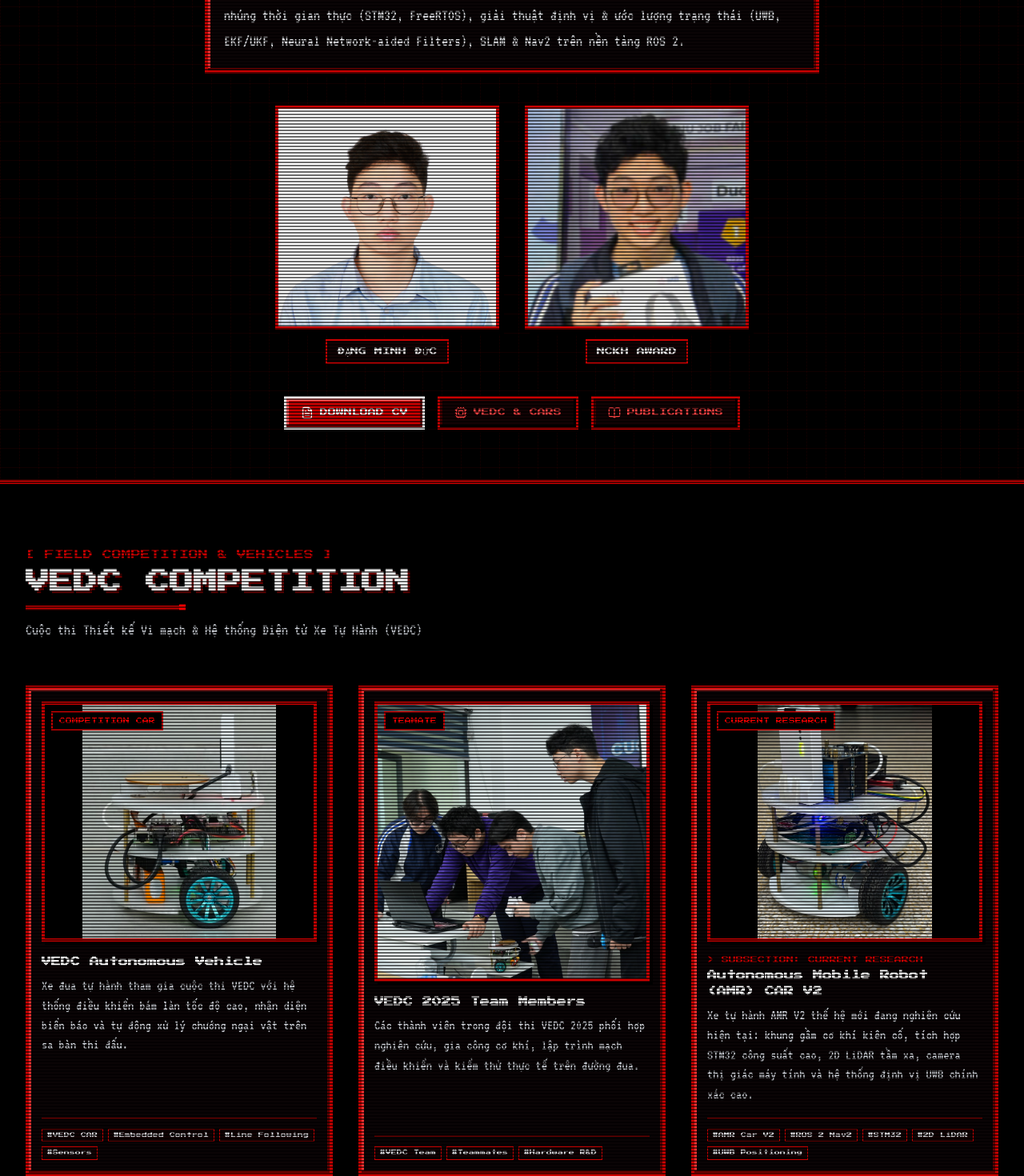
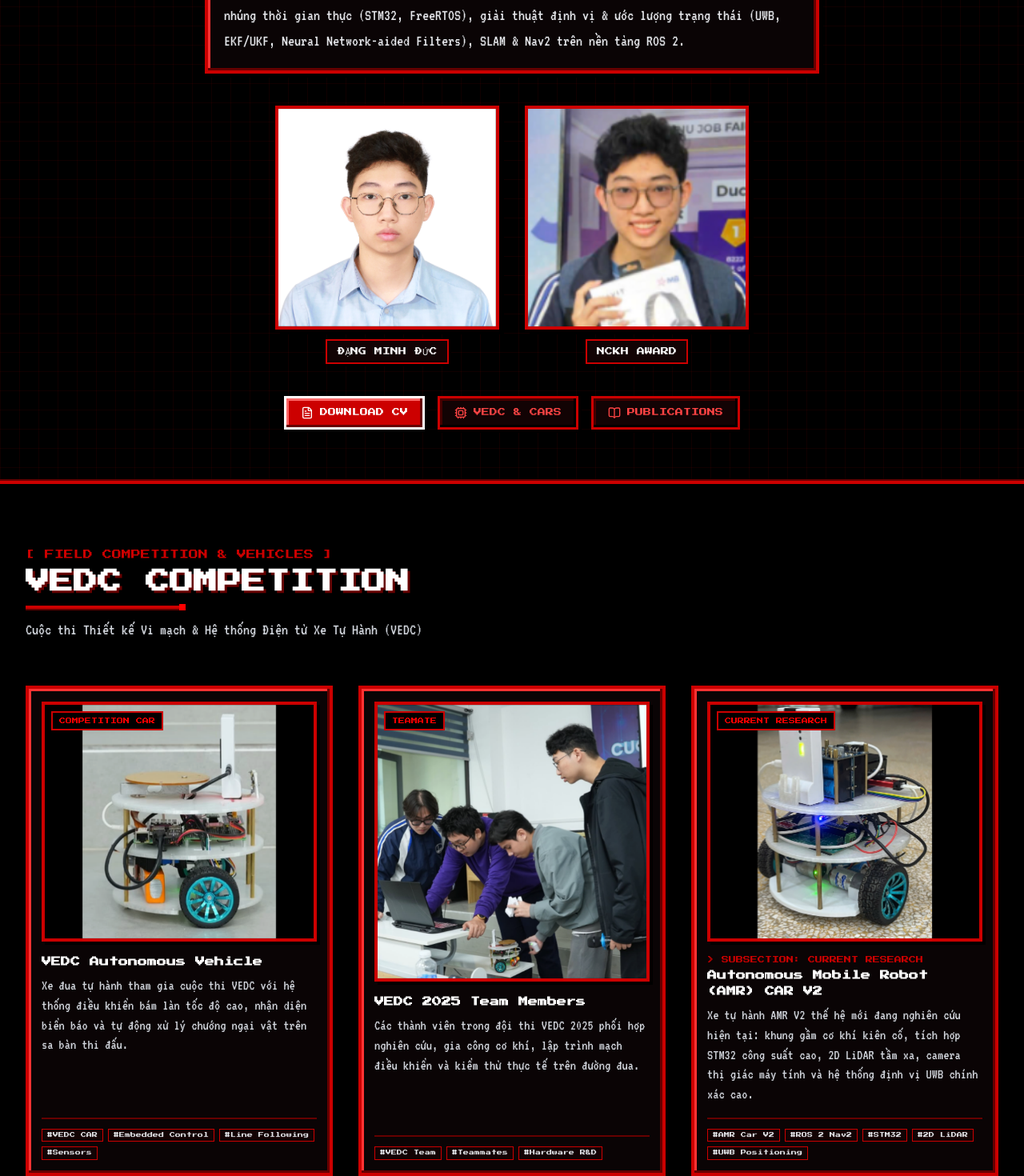
Before and after one commit to leonas-kratos/leonas-kratos.github.io, a Next.js app: page / in a window 1280 px wide. Shown: the part 400-1870 px from the top of the page at 80% size. Built offline with nearby package versions, Linux system fonts and the light colour scheme.

Commit message:
fix: remove all image degradation filters and scanline overlays so images render crisp and clean

```diff
--- a/src/app/globals.css
+++ b/src/app/globals.css
@@ -16,7 +16,15 @@ body {
   overflow-x: hidden;
 }
 
-/* Retro Pixel Background Grid */
+/* Ensure ALL images display normally and sharp without ANY degradation or pixelation filter */
+img {
+  image-rendering: auto !important;
+  filter: none !important;
+  -webkit-filter: none !important;
+  backface-visibility: hidden;
+}
+
+/* Retro Pixel Background Grid (Applies only to background, never affecting images) */
 .pixel-bg-grid {
   background-image:
     linear-gradient(to right, rgba(204, 0, 0, 0.08) 1px, transparent 1px),
@@ -24,28 +32,16 @@ body {
   background-size: 24px 24px;
 }
 
-/* CRT Scanline Effect */
-.scanlines {
-  position: relative;
-}
-.scanlines::before {
-  content: "";
-  position: absolute;
-  top: 0; left: 0; right: 0; bottom: 0;
-  background: linear-gradient(rgba(18, 16, 16, 0) 50%, rgba(0, 0, 0, 0.35) 50%);
-  background-size: 100% 4px;
-  z-index: 30;
-  pointer-events: none;
-}
-
-/* Pixel Card Containers with 4px Red Border */
+/* Pixel Card Containers with 4px Red Border (NO border-radius, pure sharp corners) */
 .pixel-card {
   background-color: #0a0405;
   border: 4px solid #CC0000;
+  border-radius: 0px !important;
   box-shadow:
     inset -3px -3px 0px 0px #660000,
     inset 3px 3px 0px 0px #FF3333,
     5px 5px 0px 0px #000000;
+  transition: none !important; /* Instant color snap, no smoothing */
 }
 
 .pixel-card:hover {
@@ -56,7 +52,7 @@ body {
     6px 6px 0px 0px #CC0000;
 }
 
-/* Pixel Buttons */
+/* Pixel Buttons (Instant hover snap, blocky shape, 4px shadow) */
 .pixel-btn-red {
   display: inline-flex;
   align-items: center;
@@ -68,12 +64,13 @@ body {
   background-color: #CC0000;
   color: #ffffff;
   border: 3px solid #ffffff;
+  border-radius: 0px !important;
   box-shadow:
     inset -3px -3px 0px 0px #660000,
     inset 3px 3px 0px 0px #FF6666,
     4px 4px 0px 0px #000000;
   cursor: pointer;
-  transition: all 0.1s ease;
+  transition: none !important; /* Instant snap */
   text-decoration: none;
 }
 
@@ -105,12 +102,13 @@ body {
   background-color: #120304;
   color: #FF4444;
   border: 3px solid #CC0000;
+  border-radius: 0px !important;
   box-shadow:
     inset -3px -3px 0px 0px #000000,
     inset 3px 3px 0px 0px #440000,
     4px 4px 0px 0px #000000;
   cursor: pointer;
-  transition: all 0.1s ease;
+  transition: none !important; /* Instant snap */
   text-decoration: none;
 }
 
@@ -161,7 +159,7 @@ body {
 }
 
 /* ===================================================
-   STRICT IMAGE WRAPPER CLASSES (Fix stretching)
+   STRICT IMAGE WRAPPER CLASSES (NO DEGRADATION / NO FILTER)
    =================================================== */
 
 /* Car / Vehicle images (CAR, CAR V2) */
@@ -171,6 +169,7 @@ body {
   height: 300px;
   background: #000000;
   border: 4px solid #CC0000;
+  border-radius: 0px !important;
   overflow: hidden;
   margin: 0 auto;
   position: relative;
@@ -178,8 +177,11 @@ body {
 .car-image-wrapper img {
   width: 100% !important;
   height: 100% !important;
-  object-fit: contain !important;  /* contain = no crop, shows full car */
+  object-fit: contain !important;
   display: block !important;
+  image-rendering: auto !important;
+  filter: none !important;
+  transition: none !important;
 }
 
 /* Person / Group photos (teammate, lab, conference, presentation) */
@@ -188,9 +190,11 @@ body {
   max-width: 500px;
   height: 350px;
   border: 4px solid #CC0000;
+  border-radius: 0px !important;
   overflow: hidden;
   margin: 0 auto;
   position: relative;
+  background: #000000;
 }
 .photo-wrapper img {
   width: 100% !important;
@@ -198,6 +202,9 @@ body {
   object-fit: cover !important;
   object-position: center top !important;
   display: block !important;
+  image-rendering: auto !important;
+  filter: none !important;
+  transition: none !important;
 }
 
 /* Hero avatars (DangMinhDuc.png, prize.png) */
@@ -205,9 +212,11 @@ body {
   width: 280px;
   height: 280px;
   border: 4px solid #CC0000;
+  border-radius: 0px !important;
   overflow: hidden;
   flex-shrink: 0;
   position: relative;
+  background: #000000;
 }
 .avatar-wrapper img {
   width: 100% !important;
@@ -215,4 +224,7 @@ body {
   object-fit: cover !important;
   object-position: center top !important;
   display: block !important;
+  image-rendering: auto !important;
+  filter: none !important;
+  transition: none !important;
 }
--- a/src/app/layout.tsx
+++ b/src/app/layout.tsx
@@ -28,7 +28,7 @@ export default function RootLayout({
   return (
     <html lang="vi" className="scroll-smooth dark">
       <body
-        className={`${pressStart.variable} ${vt323.variable} antialiased bg-[#080305] text-[#f3f4f6] selection:bg-[#ff2a4b] selection:text-black scanlines min-h-screen`}
+        className={`${pressStart.variable} ${vt323.variable} antialiased bg-[#000000] text-[#f3f4f6] selection:bg-[#CC0000] selection:text-white min-h-screen`}
       >
         {children}
       </body>
--- a/src/app/page.tsx
+++ b/src/app/page.tsx
@@ -9,7 +9,7 @@ import ContactSection from "@/components/ContactSection";
 
 export default function Home() {
   return (
-    <div className="min-h-screen bg-[#000000] text-[#f3f4f6] scanlines">
+    <div className="min-h-screen bg-[#000000] text-[#f3f4f6]">
       <Navbar />
       <main>
         <Hero />
```
